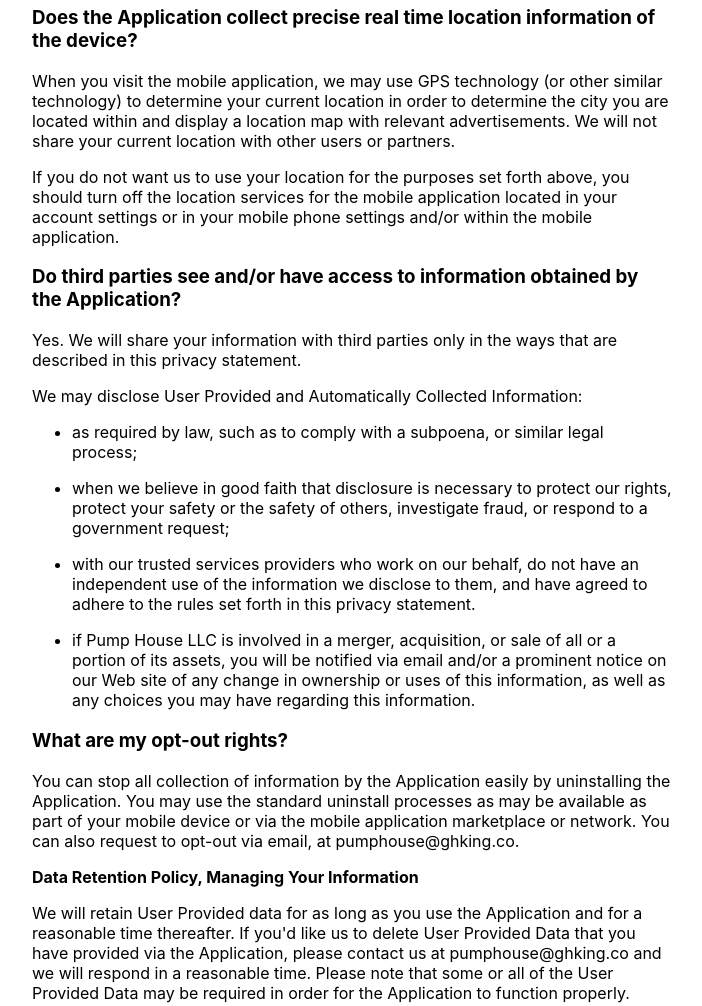
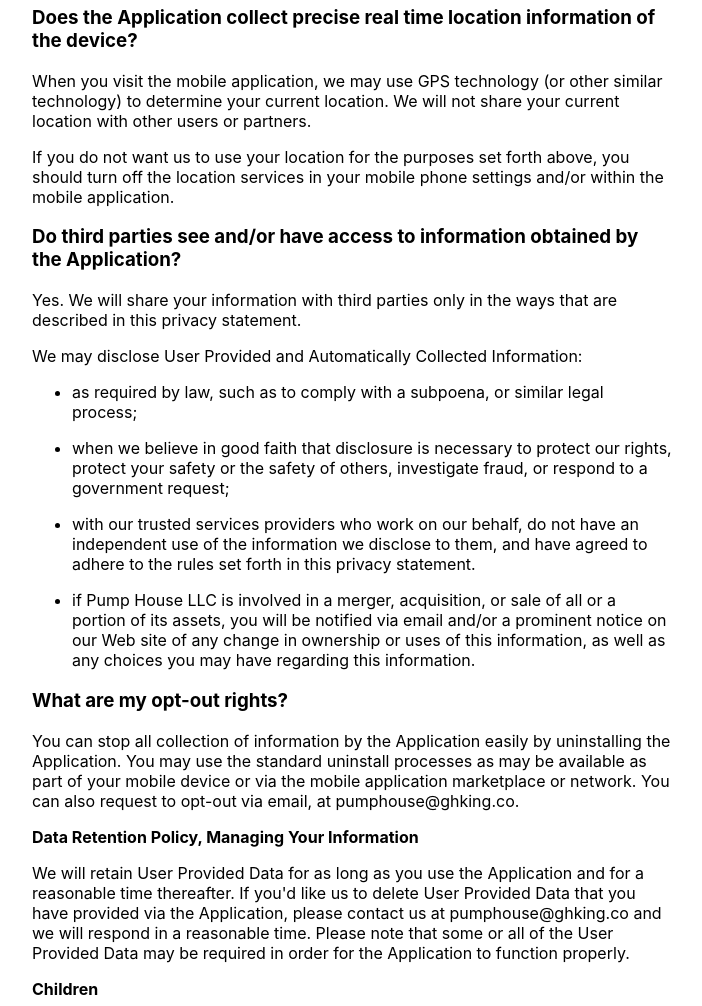
Before and after one commit to ghking/Privacy-Policy, a plain HTML site: page index.html in a window 1280 px wide. Shown: the part 631-1637 px from the top of the page, without its empty margins (288-990 px from the left). Drawn offline with nearby package versions, Linux system fonts and the light colour scheme.

Commit message:
Update index.html

```diff
--- a/index.html
+++ b/index.html
@@ -37,9 +37,9 @@
 		<p></p>
 		<h3>Does the Application collect precise real time location information of the device?</h3>
 		<p></p>
-		<p>When you visit the mobile application, we may use GPS technology (or other similar technology) to determine your current location in order to determine the city you are located within and display a location map with relevant advertisements. We will not share your current location with other users or partners.</p>
+		<p>When you visit the mobile application, we may use GPS technology (or other similar technology) to determine your current location. We will not share your current location with other users or partners.</p>
 		<p></p>
-		<p>If you do not want us to use your location for the purposes set forth above, you should turn off the location services for the mobile application located in your account settings or in your mobile phone settings and/or within the mobile application.</p>
+		<p>If you do not want us to use your location for the purposes set forth above, you should turn off the location services in your mobile phone settings and/or within the mobile application.</p>
 		<p></p>
 		<h3>Do third parties see and/or have access to information obtained by the Application?</h3>
 		<p></p>
@@ -57,7 +57,7 @@
 		<p>You can stop all collection of information by the Application easily by uninstalling the Application. You may use the standard uninstall processes as may be available as part of your mobile device or via the mobile application marketplace or network. You can also request to opt-out via email, at pumphouse@ghking.co.</p>
 		<p></p>
 		<b>Data Retention Policy, Managing Your Information</b>
-		<p>We will retain User Provided data for as long as you use the Application and for a reasonable time thereafter. If you'd like us to delete User Provided Data that you have provided via the Application, please contact us at pumphouse@ghking.co and we will respond in a reasonable time. Please note that some or all of the User Provided Data may be required in order for the Application to function properly.</p>
+		<p>We will retain User Provided Data for as long as you use the Application and for a reasonable time thereafter. If you'd like us to delete User Provided Data that you have provided via the Application, please contact us at pumphouse@ghking.co and we will respond in a reasonable time. Please note that some or all of the User Provided Data may be required in order for the Application to function properly.</p>
 		<p></p>
 		<b>Children</strong></b>
 		<p></p>
```
